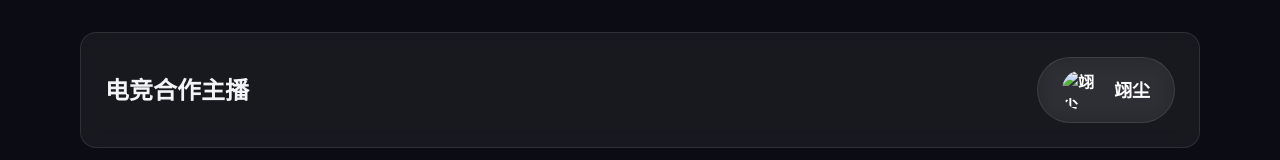
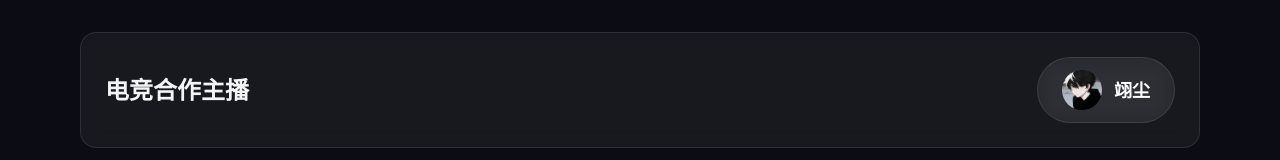
Before and after one commit to twentyone4524-star/wudian, a plain HTML site: page index.html in a window 1280 px wide. Shown: the part 280-440 px from the top of the page. Drawn offline with nearby package versions, Linux system fonts and the light colour scheme; files whose address does not match are found by name.

Commit message:
Update index.html

```diff
--- a/index.html
+++ b/index.html
@@ -84,7 +84,7 @@
             <h2 class="text-xl md:text-2xl font-semibold">电竞合作主播</h2>
             <a href="https://v.douyin.com/pmSluCa6Dgo/"
                 class="glass px-6 py-3 rounded-full text-white font-semibold hover:text-accent glow-hover transition-all flex items-center gap-3">
-                <img src="img/yc_img.jpg" alt="翊尘" class="w-10 h-10 rounded-full object-cover">
+                <img src="/wudian/yc_img.jpg" alt="翊尘" class="w-10 h-10 rounded-full object-cover">
                 <span class="text-lg">翊尘</span>
             </a>
         </div>
```
